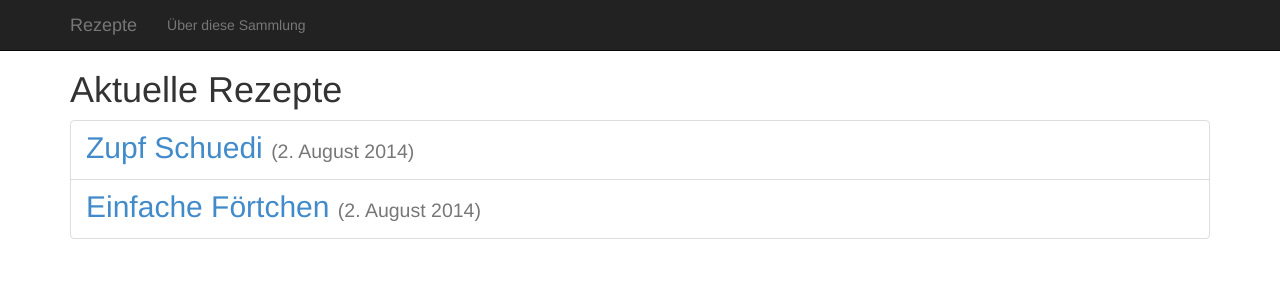
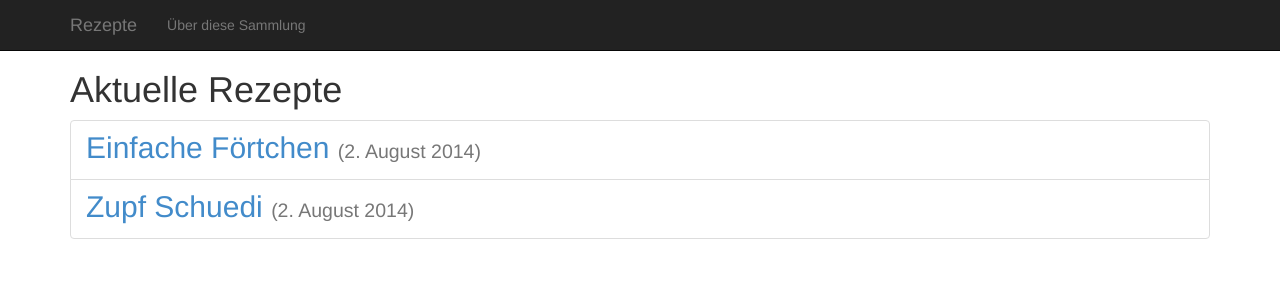
Before and after one commit to tehlers/rezepte, a Jekyll site: the page built from index.html, in a window 1280 px wide. Shown: the top 300 px of the page. Built offline with Jekyll 4.4.1, drawn with Linux system fonts in a browser that asks for light colours; nearby versions of some CDN libraries.

Commit message:
Sorted posts alphabetically

```diff
--- a/index.html
+++ b/index.html
@@ -5,7 +5,8 @@ layout: base
 <h1>Aktuelle Rezepte</h1>
 
 <ul class="list-group">
-    {% for post in site.posts %}
+    {% assign sorted_posts = site.posts | sort:"title" %}
+    {% for post in sorted_posts %}
         <li class="list-group-item">
             <h2 class="list-group-item-heading">
                 <a href="{{ post.url | prepend: site.baseurl }}">{{ post.title }}</a>
```
